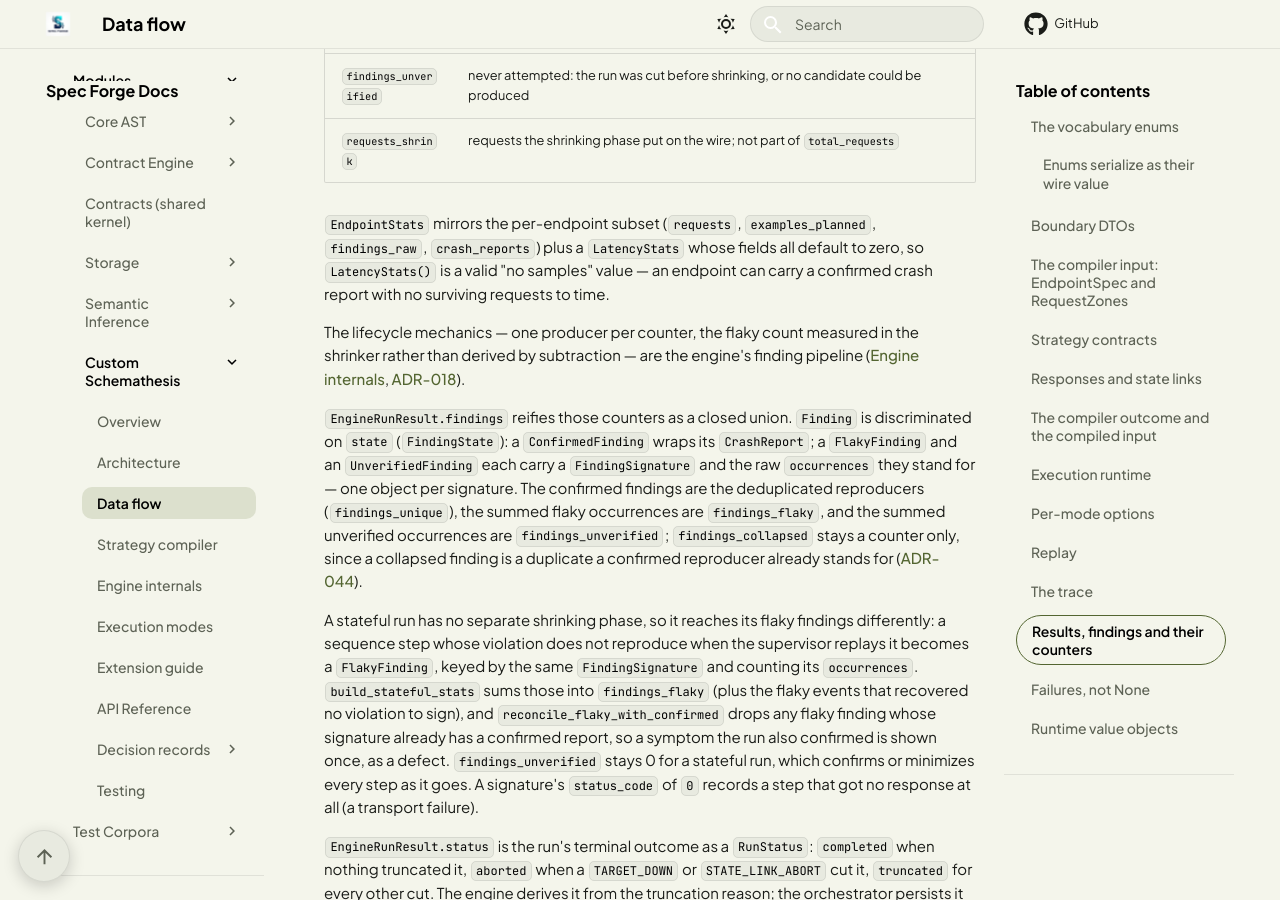
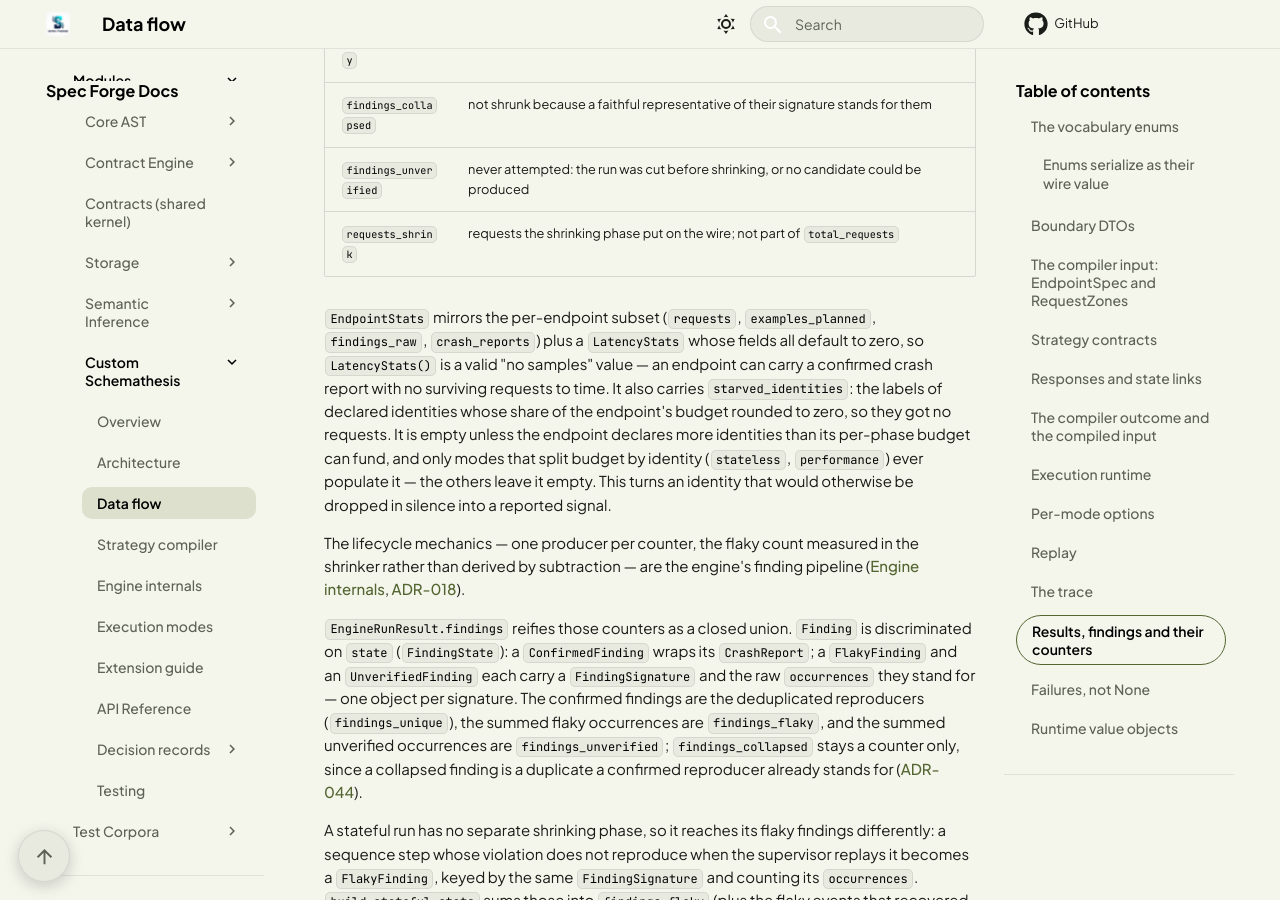
Before and after one commit to Spec-Forge-Testing/specforge-docs, an MkDocs documentation site: the page built from docs/modules/custom-schemathesis/data-flow.md, in a window 1280 px wide and 900 px high, scrolled down 8098 px. Built offline with MkDocs 1.6.1 and Material for MkDocs 9.7.7, drawn with Linux system fonts in a browser that asks for light colours; comment, search, counter and statistics services are not loaded; some of the changed text lies outside the part shown.

Commit message:
docs(schemathesis): date-range validation and budget-starved identities
Document that the policy boundary rejects an inverted, unparseable, or
naive/aware ISO date range (parsed and compared chronologically) instead of
leaking a raw generation error. Add starved_identities across the engine stats,
the storage data model, and the report document (schema 1.3), plus the
conditional 'Identities the budget could not reach' section the CLI prints.

```diff
--- a/docs/modules/custom-schemathesis/data-flow.md
+++ b/docs/modules/custom-schemathesis/data-flow.md
@@ -128,7 +128,12 @@ contract that breaks them:
 - **Mistyped bounds** (`mode="after"`): a string `minimum` / `maximum` is
   legal only as an ISO `date` / `date-time` range on a string contract;
   anything else raises, so a stray string bound never reaches strategy
-  compilation.
+  compilation. The policy layer then checks the range itself: the two bounds
+  are parsed and compared chronologically (a lexicographic compare would be
+  wrong for date-time values carrying different offsets), so an inverted range
+  (`minimum` later than `maximum`), an unparseable bound, or a naive/aware
+  mismatch is rejected with a `PolicyError` rather than surfacing as a raw
+  generation error.
 
 The allowed-field matrix `ALLOWED_FIELDS_BY_TYPE` lists, per `SchemaType`, the
 `SchemaKeyword`s the policy layer accepts. `ALLOWED_FIELDS_BY_TYPE_HACKER`
@@ -301,7 +306,13 @@ producer:
 `examples_planned`, `findings_raw`, `crash_reports`) plus a `LatencyStats`
 whose fields all default to zero, so `LatencyStats()` is a valid "no samples"
 value — an endpoint can carry a confirmed crash report with no surviving
-requests to time.
+requests to time. It also carries `starved_identities`: the labels of declared
+identities whose share of the endpoint's budget rounded to zero, so they got no
+requests. It is empty unless the endpoint declares more identities than its
+per-phase budget can fund, and only modes that split budget by identity
+(`stateless`, `performance`) ever populate it — the others leave it empty. This
+turns an identity that would otherwise be dropped in silence into a reported
+signal.
 
 The lifecycle mechanics — one producer per counter, the flaky count measured in
 the shrinker rather than derived by subtraction — are the engine's finding
```
Also changed, not shown: docs/modules/custom-schemathesis/api-reference.md (+1 -1 lines), docs/modules/storage/data-model.md (+1 -0 lines), docs/user-guide/cli-reference.md (+16 -4 lines), docs/user-guide/reports.md (+4 -3 lines).
